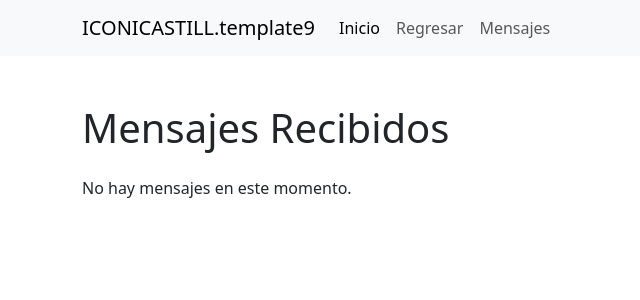
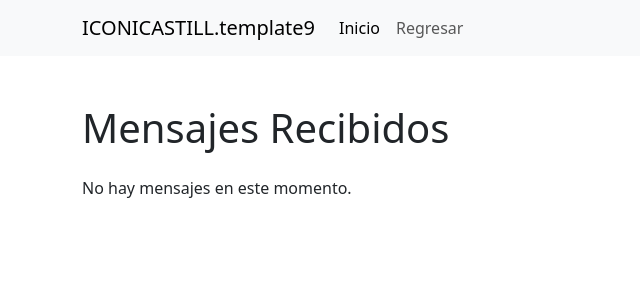
Before and after one commit to iconicastill/fluffy-octo-potato, a Django app: page /mensajes/ in a window 1280 px wide. Shown: the top 300 px of the page, without its empty margins (0-640 px from the left). Run offline with Django 4.2, Linux system fonts and the light colour scheme; data that the repository does not hold is empty.

Commit message:
Update mensajes.html

```diff
--- a/todo_app/templates/todo_app/mensajes.html
+++ b/todo_app/templates/todo_app/mensajes.html
@@ -22,9 +22,6 @@
                     </li>
                     <li class="nav-item">
                         <a class="nav-link" href="https://iconicastill.com/portafolio.html">Regresar</a>
-                    </li>
-                    <li class="nav-item">
-                        <a class="nav-link" href="https://app.iconicastill.com/mensajes">Mensajes</a>
                     </li>
                 </ul>
             </div>
```
